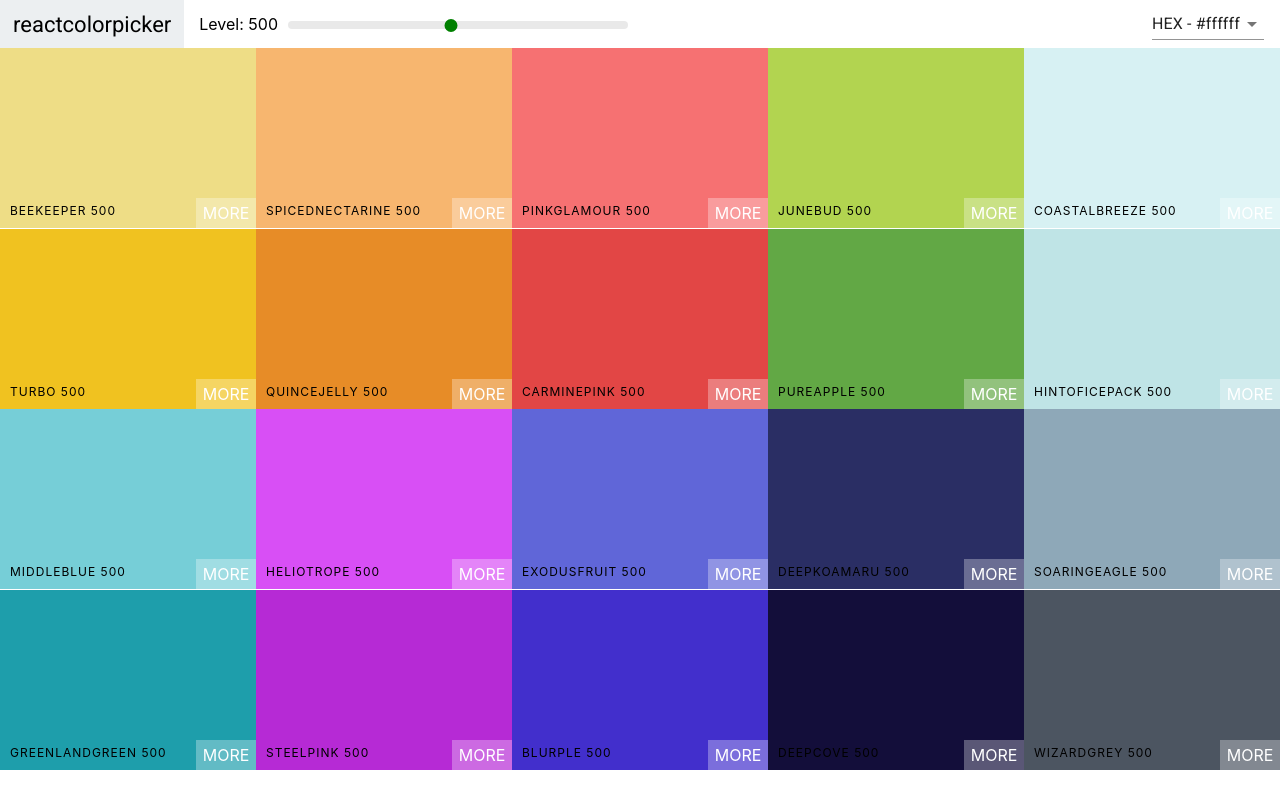
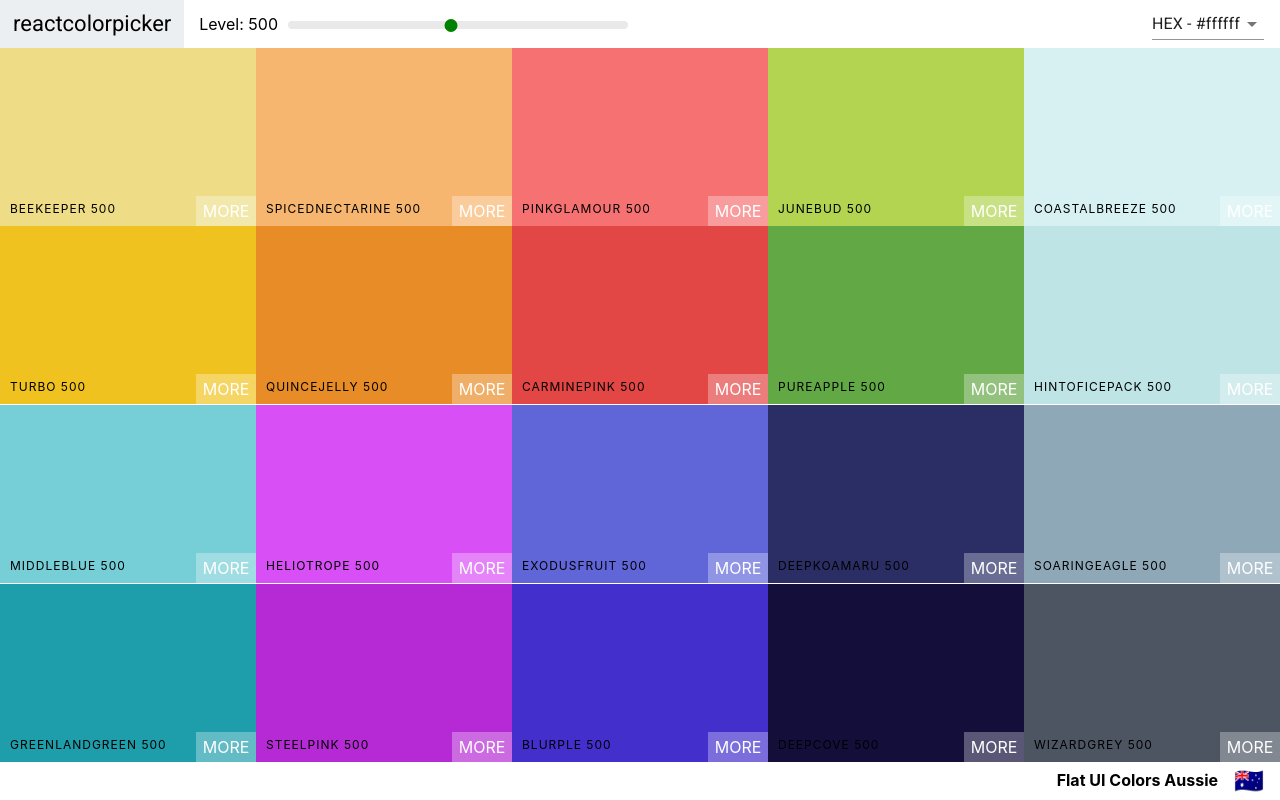
Before and after one commit to codebrew23/colors-app, a React (Create React App) app: page / in a window 1280 px wide. Built offline with nearby package versions, Linux system fonts and the light colour scheme.

Commit message:
add palette footer

```diff
--- a/src/Palette.css
+++ b/src/Palette.css
@@ -1,9 +1,24 @@
 .Palette {
     height: 100vh;
+    display: flex;
+    flex-direction: column;
 }
 .Palette-colors {
     height: 90%;
 }
+.Palette-footer {
+    background-color: white;
+    height: 5vh;
+    display: flex;
+    justify-content: flex-end;
+    align-items: center;
+    font-weight: bold;
+}
+.emoji {
+    font-size: 1.5rem;
+    margin: 0 1rem;
+}
+
 .slider {
     width: 340px;
     margin: 0 10px;
--- a/src/Palette.js
+++ b/src/Palette.js
@@ -17,18 +17,25 @@
         this.setState({ format: val });
     }
     render () {
-        const { colors } = this.props.palette;
+        const { colors, paletteName, emoji } = this.props.palette;
         const { level, format } = this.state;
         const colorBoxes = colors[level].map(color => (
-            <ColorBox background={color[format]} name={color.name} />
+            <ColorBox key={color.id} background={color[format]} name={color.name} />
         ))
         return (
             <div className='Palette'>
-                <NavBar level={level} changeLevel={this.changeLevel} handleChange={this.changeFormat}/>
+                <NavBar
+                    level={level}
+                    changeLevel={this.changeLevel}
+                    handleChange={this.changeFormat}
+                />
                 <div className='Palette-colors'>
                     {colorBoxes}
                 </div>
-                {/* Footer Eventually */}
+                <footer className='Palette-footer'>
+                    {paletteName}
+                    <span className='emoji'>{emoji}</span>
+                </footer>
             </div>
         )
     }
```
